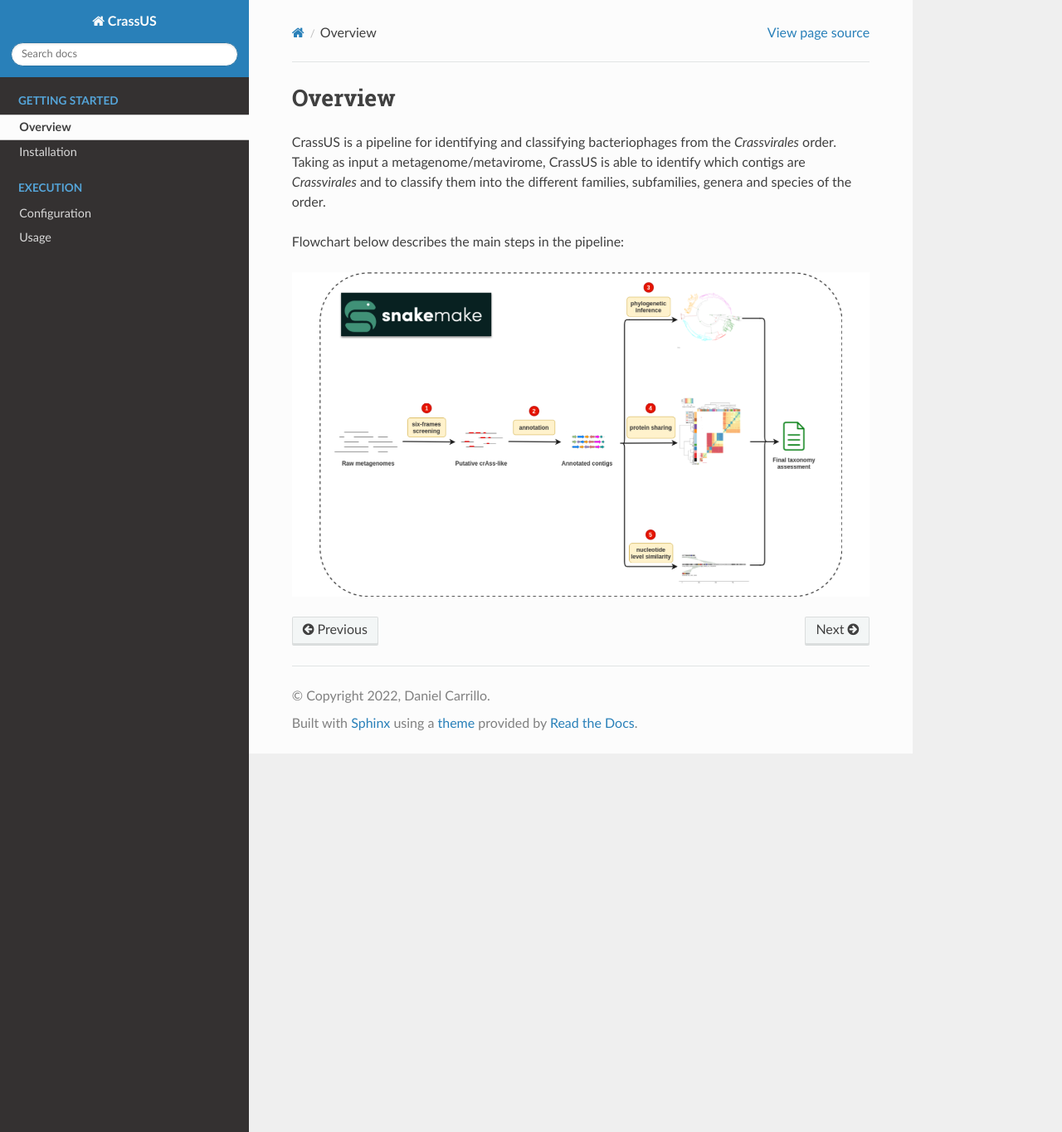
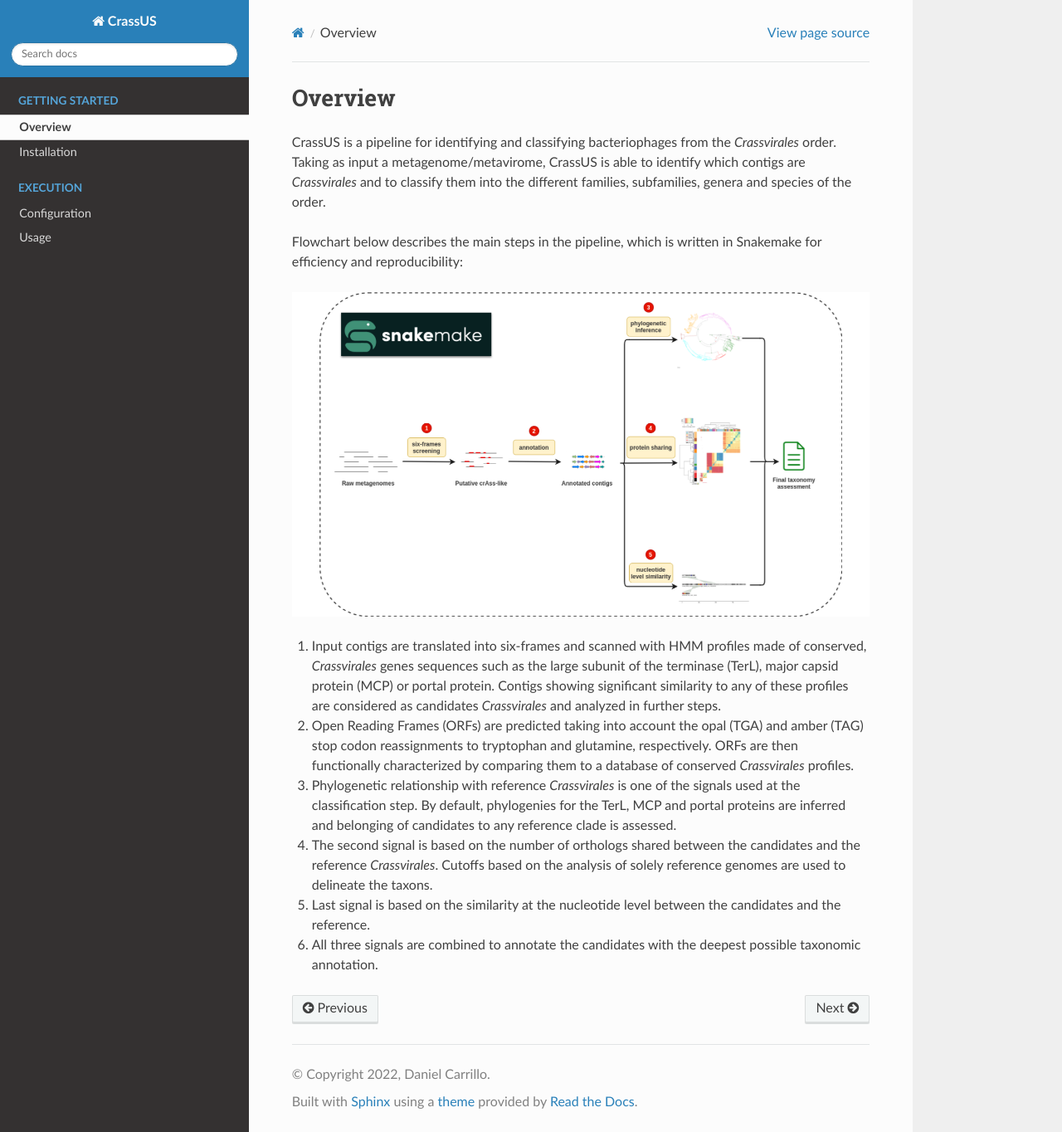
Before and after one commit to dcarrillox/CrassUS, a Sphinx documentation site: the page built from docs/getting_started/overview.md, in a window 1280 px wide and 1364 px high. Shown: the whole window at 83% size. Built offline with Sphinx 7.4.7 and the Read the Docs theme 2.0.0, drawn with Linux system fonts in a browser that asks for light colours.

Commit message:
overview draft

```diff
--- a/docs/getting_started/overview.md
+++ b/docs/getting_started/overview.md
@@ -6,6 +6,33 @@ _Crassvirales_ order. Taking as input a metagenome/metavirome, CrassUS is able t
 identify which contigs are _Crassvirales_ and to classify them into the different
 families, subfamilies, genera and species of the order.
 
-Flowchart below describes the main steps in the pipeline:
+Flowchart below describes the main steps in the pipeline, which is written in
+Snakemake for efficiency and reproducibility:
 
 ![Flowchart](../img/flowchart.png)
+
+1. Input contigs are translated into six-frames and scanned with HMM profiles
+made of conserved, _Crassvirales_ genes sequences such as the large subunit of
+the terminase (TerL), major capsid protein (MCP) or portal protein. Contigs
+showing significant similarity to any of these profiles are considered as
+candidates _Crassvirales_ and analyzed in further steps.
+
+2. Open Reading Frames (ORFs) are predicted taking into account the opal (TGA)
+and amber (TAG) stop codon reassignments to tryptophan and glutamine, respectively.
+ORFs are then functionally characterized by comparing them to a database of
+conserved _Crassvirales_ profiles.
+
+3. Phylogenetic relationship with reference _Crassvirales_ is one of the
+signals used at the classification step. By default, phylogenies for the TerL,
+MCP and portal proteins are inferred and belonging of candidates to any reference
+clade is assessed.
+
+4. The second signal is based on the number of orthologs shared between the
+candidates and the reference _Crassvirales_. Cutoffs based on the analysis of
+solely reference genomes are used to delineate the taxons.
+
+5. Last signal is based on the similarity at the nucleotide level between the
+candidates and the reference.
+
+6. All three signals are combined to annotate the candidates with the deepest
+possible taxonomic annotation.
```
